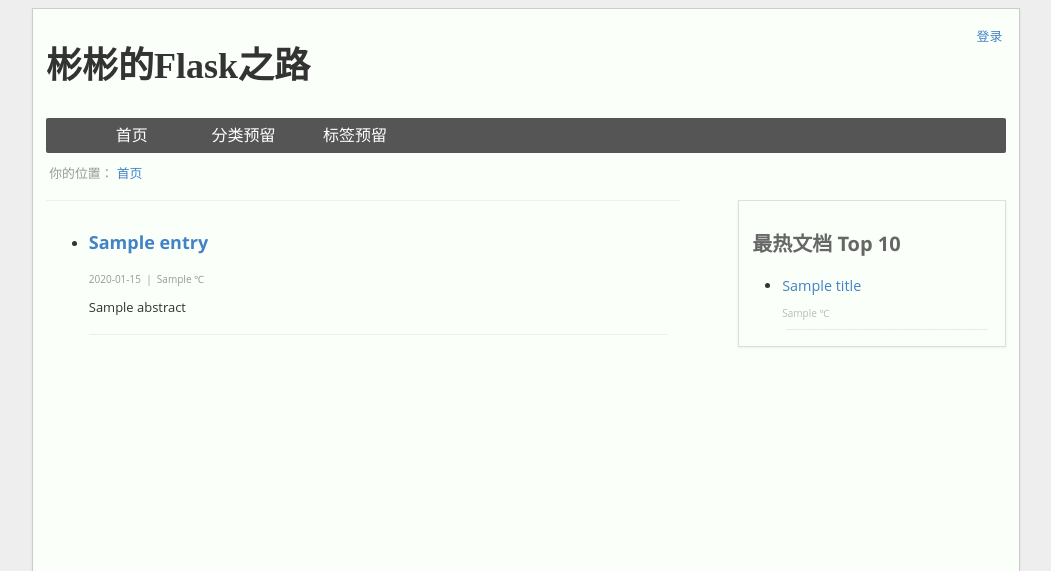
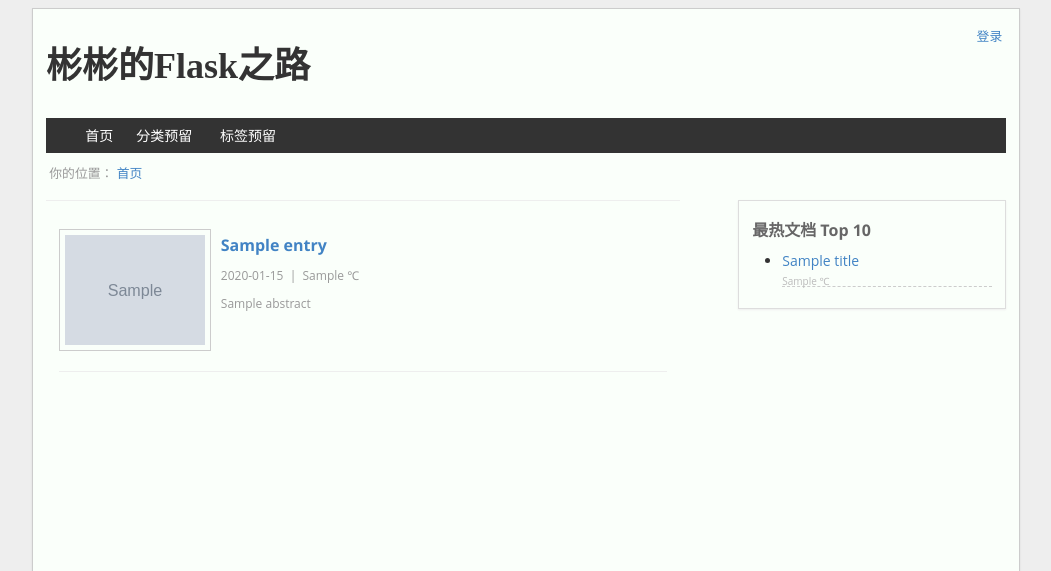
Before and after one commit to huangbinhustei/PythonLearning, a Flask app: template Flask/Flaskr/templates/show_entries.html in a window 1280 px wide. Shown: the top 571 px of the page, without its empty margins (114-1165 px from the left). Run offline with Flask 2, Linux system fonts and the light colour scheme; the template is opened without the code that fills it: most values are stand-ins (such as "Sample title", 1, 10 or a date in 2020); grey boxes marked "Sample" are stand-in pictures; some web fonts are replaced.

Commit message:
勉强可用

```diff
--- a/Flask/Flaskr/flaskr.py
+++ b/Flask/Flaskr/flaskr.py
@@ -7,6 +7,7 @@ from pyquery import PyQuery as pq
 import markdown2
 import time
 import random
+import html
 
 app = Flask(__name__)
 
@@ -43,9 +44,15 @@ def after_requests(response):
 
 @app.route("/")
 def show_entries():
-    cur1 = g.db.execute("select title, abstract, id, c_time, page_view from entries order by id desc limit 6")
-    entries = [dict(title=row[0], abstract=row[1], id=str(row[2]), c_time=row[3], page_view=row[4])
-               for row in cur1.fetchall()]
+    cur1 = g.db.execute("select title,abstract,id,c_time,page_view,thumb from entries order by id desc limit 6")
+    entries = []
+    for row in cur1.fetchall():
+        temp_thumb = row[5]
+        if "" == temp_thumb:
+            temp_thumb = "http://192.168.1.101/%E5%A3%81%E7%BA%B8/01991_autumnlake_1600x1200.jpg"
+        entries.append(dict(
+            title=row[0], abstract=row[1], id=str(row[2]), c_time=row[3], page_view=row[4], thumb=temp_thumb)
+        )
 
     cur2 = g.db.execute("select title, id, c_time, page_view from entries order by page_view desc limit 10")
     titles = []
@@ -62,7 +69,7 @@ def show_entries():
 def view(page_number):
     sql = "select title, text, c_time, page_view from entries where id =" + str(page_number)
     cur = g.db.execute(sql)
-    entries = [dict(title=row[0], text=row[1], c_time=row[2], page_view=row[3]) for row in cur.fetchall()]
+    entries = [dict(title=row[0], text=html.unescape(row[1]), c_time=row[2], page_view=row[3]) for row in cur.fetchall()]
     return render_template("view.html", entries=entries)
 
 
@@ -78,14 +85,22 @@ def add_entry():
     if request.method == "POST":
         title = request.form["title"]
         text = markdown2.markdown(request.form["text"])
+        abstract = pq(text).text()[:100] + "..."
         c_time = time.strftime("%Y-%m-%d %H:%M:%S", time.localtime())
         page_view = int(random.uniform(100, 5000))
+        try:
+            thumb = pq(pq(text)("img")[0]).attr("src")
+        except:
+            print("没有图")
+            thumb = ""
+        text = html.escape(text, quote=True)
 
         if not str(title).strip() or not str(request.form["text"]).strip():
             return render_template("add.html", error="请输入标题和正文")
-        abstract = pq(text).text()[:80] + "..."
-        sql = "insert into entries (title, text, abstract, c_time, page_view) values" \
-              " (\"" + title + "\",\"" + text + "\",\"" + abstract + "\",\"" + c_time + "\",\"" + str(page_view) + "\")"
+
+        sql = "insert into entries (title, text, abstract, c_time, page_view, thumb) values" \
+              " (\"" + title + "\",\"" + text + "\",\"" + abstract + "\",\"" + c_time + "\",\"" + str(page_view) +  "\",\"" + str(thumb) + "\")"
+
         g.db.execute(sql)
         g.db.commit()
         flash("done")
--- a/Flask/Flaskr/schema.sql
+++ b/Flask/Flaskr/schema.sql
@@ -7,5 +7,7 @@ create table entries (
     c_time string not null,
     renew_time string,
     page_view integer,
-    user_view integer
+    tag string,
+    category string,
+    thumb string
 );
--- a/Flask/Flaskr/static/github.css
+++ b/Flask/Flaskr/static/github.css
@@ -445,27 +445,86 @@ nav {
     width: 100%;
     height: 35px;
     line-height: 35px;
-    background: #555;
-    border-radius: 2px;
+    background: #333;
+    border-radius: 0px;
 }
 
 nav ul li {
     float: left;
     margin: 0;
-    width: 12%;
+    width: 9%;
     text-align: center;
     list-style: none;
 }
 
 nav ul li a {
     width: 100%;
-    height:35px;
+    height:31px;
     line-height: 35px;
     display: block;
-    font-size: 16px;
+    font-size: 14px;
     color: white;
 }
 
 nav ul li:hover {
-    background: #333;
+    border-bottom: 5px solid #a60000;
 }
+
+.container {
+    width: 100%;
+    padding: 15px 0 20px 0;
+    border-bottom: 1px solid #eee;
+    position: relative;
+    float: left;
+}
+
+.container-thumb {
+    float: left;
+    width: 150px;
+    height: 120px;
+    overflow: hidden;
+    border: 1px solid #ccc;
+}
+
+.container-body {
+    float: left;
+    width: 440px;
+    height: 120px;
+    color: #888;
+    margin-left: 10px;
+}
+
+.title-in-container {
+    font-size: 1em;
+    margin-top: 0.5rem;
+    line-height: 1;
+    margin-bottom: 0rem;
+    cursor: text;
+    border-bottom: none;
+}
+
+.content-in-container {
+    font-size: 0.75em;
+    color: #999;
+    line-height: 1.5
+}
+
+.img-in-container {
+    width: 140px;
+    height: 110px;
+    padding: 5px 0 0 5px;
+    align-self: center;
+    margin: 0 auto;
+}
+
+li {
+    font-size: 14px;
+    line-height: 1;
+}
+
+.aside-desc {
+    font-size: 10px;
+    color: #bbb;
+    line-height: 1;
+    border-bottom: 1px dashed #ccc;
+}
--- a/Flask/Flaskr/templates/layout.html
+++ b/Flask/Flaskr/templates/layout.html
@@ -28,7 +28,7 @@
 
         <nav>
             <ul>
-                <li><a href="{{url_for("show_entries")}}">首页</a></li>
+                <li style="width: 5%"><a href="{{url_for("show_entries")}}">首页</a></li>
                 <li><a href="#">分类预留</a></li>
                 <li><a href="#">标签预留</a></li>
             </ul>
--- a/Flask/Flaskr/templates/show_entries.html
+++ b/Flask/Flaskr/templates/show_entries.html
@@ -8,25 +8,32 @@
         </div>
 
 		<article>
-			<ul>
-				{% for entry in entries %}
-					<li><h4><a href="/view/{{entry.id}}">{{ entry.title }}</a></h4>
-					<p style="font-size: 10px;color: #999">{{ entry.c_time[:10] }}&nbsp;&nbsp;|&nbsp;&nbsp;{{ entry.page_view }} ℃</p>
-					<p style="color: #333">{{ entry.abstract|safe }}</p>
-					<HR>
-				{% else %}
-					<li><em>Unbelievable. No entries here so far</em>
-				{% endfor %}
-			</ul>
+
+			{% for entry in entries %}
+				<div class=container>
+					<div class=container-thumb>
+						<a href="/view/{{entry.id}}">
+							<img class=img-in-container src="{{ entry.thumb }}">
+						</a>
+					</div>
+
+					<div class=container-body>
+						<h2 class=title-in-container><a href="/view/{{entry.id}}">{{ entry.title }}</a></h2>
+						<p class=content-in-container>{{ entry.c_time[:10] }}&nbsp;&nbsp;|&nbsp;&nbsp;{{ entry.page_view }} ℃</p>
+						<p class=content-in-container>{{ entry.abstract|safe }}</p>
+					</div>
+				</div>
+				<br/>
+			{% endfor %}
+
 		</article>
 
 		<aside>
-			<h4 style="color: #666">最热文档 Top 10</h4>
+			<h2 class=title-in-container style="color:#666">最热文档 Top 10</h2>
 			<ul>
 				{% for title in titles %}
 					<li><a href="/view/{{title.id}}">{{ title.title }}</a>
-					<p style="font-size: 10px;color: #bbb">{{ title.page_view}}&nbsp;℃</p>
-					<hr style="margin:4px;border-bottom: 1px dashed #eee;">
+					<p class=aside-desc>{{ title.page_view}}&nbsp;℃</p>
 				{% else %}
 					<li><em>Unbelievable. No entries here so far</em>
 				{% endfor %}
--- a/Flask/Flaskr/templates/view.html
+++ b/Flask/Flaskr/templates/view.html
@@ -21,7 +21,7 @@
 	</article>
 
 	<aside>
-		<h4>相关推荐</h4>
+		<h2 class=title-in-container style="color:#666">相关推荐</h2>
 		<ul>
 			{% for entry in entries %}
 				<li><a href="/view/{{entry.id}}">{{ entry.title }}</a>
```
